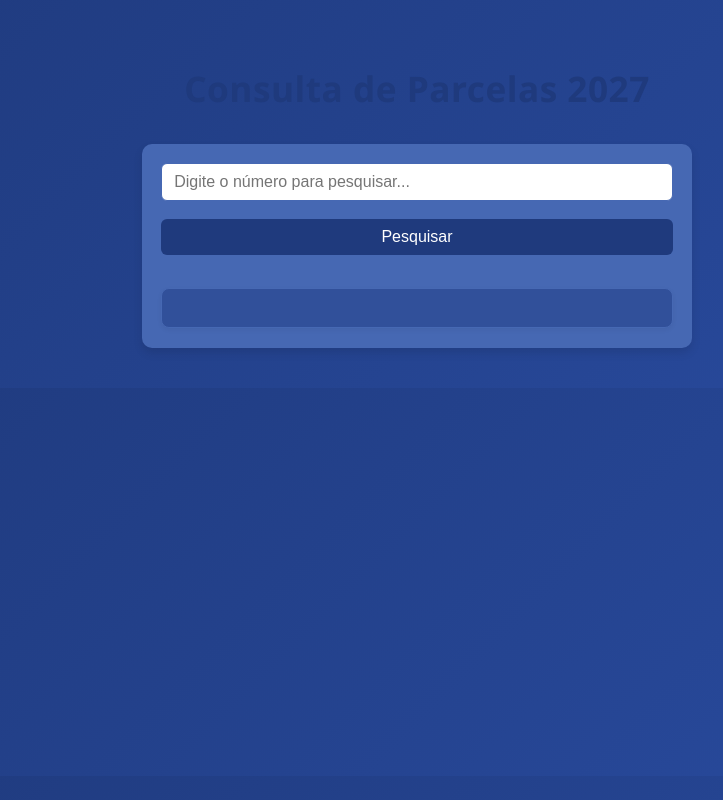
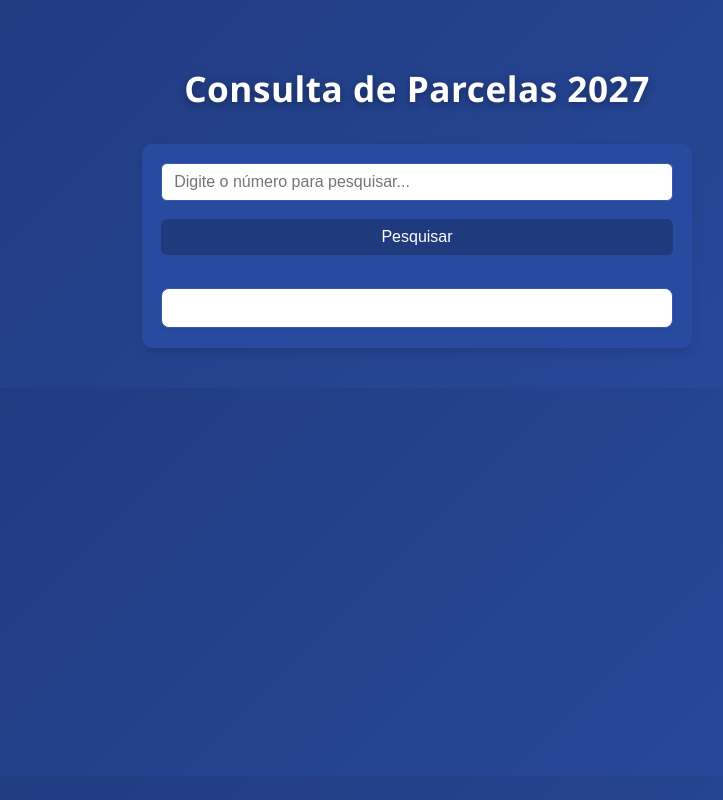
Before and after one commit to GiovanePauloPedroski/AcaoEntreAmigos2027, a plain HTML site: page Consulta de Carnê - Parcelas 2027 - 2.0_.html in a window 1280 px wide. Shown: the whole page, without its empty margins (223-946 px from the left). Drawn offline with Linux system fonts and the light colour scheme.

Commit message:
Update and rename Consulta de Carnê - Parcelas 2027 - 2.0_old.html to Consulta de Carnê - Parcelas 2027 - 2.0_.html

```diff
--- a/Consulta de Carnê - Parcelas 2027 - 2.0_old.html
+++ b/Consulta de Carnê - Parcelas 2027 - 2.0_.html
@@ -19,7 +19,8 @@
 
         h1 {
             margin-bottom: 2rem;
-            color: #1f3a7d; /* Azul principal */
+            color: #fff; /* Azul principal */
+            text-shadow:0 2px 8px rgba(0,0,0,.35);
             font-size: 2.2rem;
             text-align: center;
             letter-spacing: 0.5px;
@@ -34,7 +35,7 @@
         }
 
         .search-box {
-            background-color: #4668B3; /* Azul claro */
+            background-color: #294b9f; /* Azul claro */
             padding: 1.2rem;
             border-radius: 10px;
             box-shadow: 0 5px 10px rgba(0,0,0,0.1);
@@ -47,7 +48,7 @@
             padding: 9px 12px;
             font-size: 1rem;
             margin-bottom: 0.3rem;
-            border: 1px solid #4668B3; /* Azul claro */
+            border: 1px solid #365bb5; /* Azul claro */
             border-radius: 6px;
             transition: border-color 0.3s ease;
         }
@@ -55,7 +56,7 @@
         .search-box input:focus {
             outline: none;
             border-color: #1F3A7D; /* Azul principal */
-            box-shadow: 0 0 7px rgba(46, 125, 50, 0.3);
+            box-shadow: 0 0 8px rgba(31,58,125,.45);
         }
 
         .search-box button {
@@ -70,7 +71,7 @@
         }
 
         .search-box button:hover {
-            background-color: #4668B3; /* Azul claro */
+            background-color: #365bb5; /* Azul claro */
         }
 
         .result {
@@ -79,10 +80,10 @@
             color: #263238;
             white-space: pre-wrap;
             line-height: 1.5;
-            border: 1px solid #4668B3; /* Azul claro */
+            border: 1px solid #365bb5; /* Azul claro */
             padding: 1.2rem;
             border-radius: 8px;
-            background-color: #31509A; /* Fundo Azul claro */
+            background-color: #fff; /* Fundo Azul claro */
             box-shadow: 0 2px 5px rgba(0,0,0,0.05);
         }
 
@@ -95,7 +96,7 @@
             padding: 5px 10px;
             margin-bottom: 1.5px;
             border-radius: 4px;
-            color: white;
+            color: #fff;
             font-size: 0.9rem;
         }
 
```
